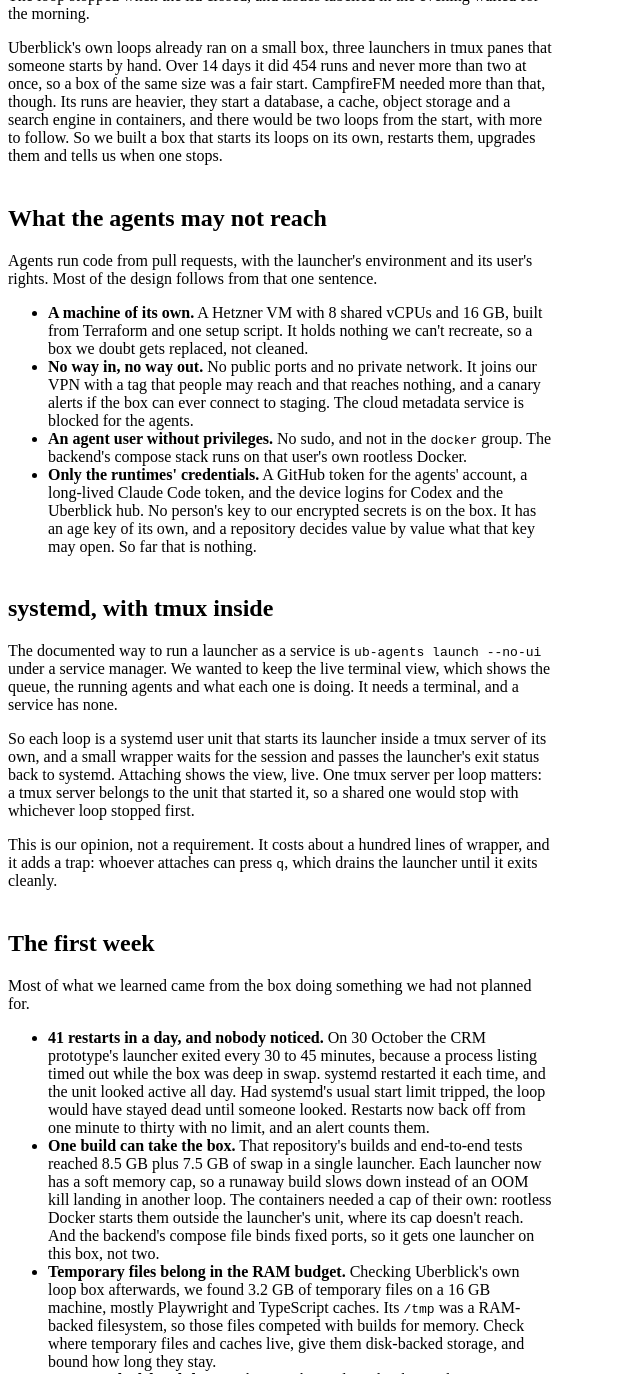
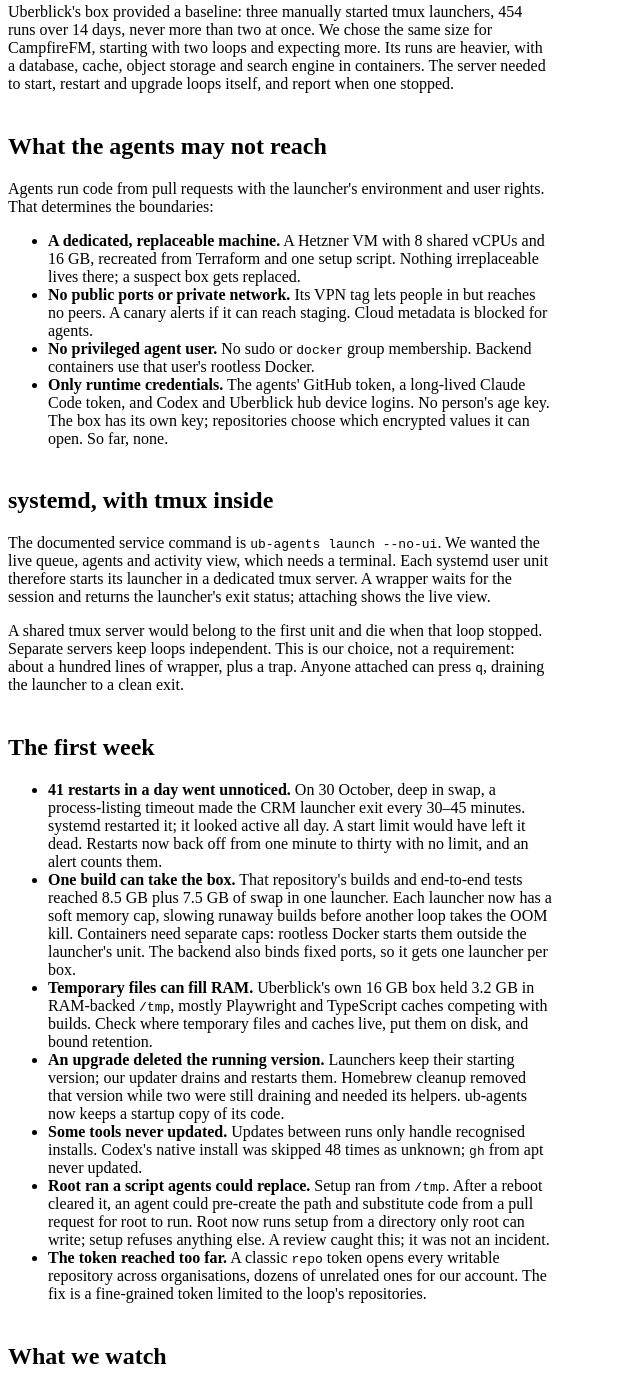
Before and after one commit to uberblick-ai/uberblick.ai, a plain HTML site: page pages/blog/2026/agent-loops-off-the-laptop.html in a window 1280 px wide. Shown: the part 318-1692 px from the top of the page, without its empty margins (0-640 px from the left). Drawn offline with Linux system fonts and the light colour scheme.

Commit message:
Tighten the loop-server post while retaining its operating lessons

```diff
--- a/pages/blog/2026/agent-loops-off-the-laptop.html
+++ b/pages/blog/2026/agent-loops-off-the-laptop.html
@@ -11,55 +11,53 @@
   <p class="crumb"><a href="/">Uberblick</a> / <a href="/blog">Blog</a> / Building note</p>
   <h1>Moving our agent loops off the laptop</h1>
   <p class="byline">Ben · <span class="tag">Building note</span></p>
-  <p class="lede">Since 26 October, the agent loops that build <a href="https://joincampfire.fm">CampfireFM</a> run on a server of their own instead of on my laptop: the backend, a CRM prototype and, since this week, the studio app. This note says how we set it up, what went wrong in the first week, and which parts we would do the same way anywhere.</p>
+  <p class="lede">Since 26 October, <a href="https://joincampfire.fm">CampfireFM</a>'s agent loops run on a dedicated server: the backend, a CRM prototype and, since this week, the studio app. Here's the setup, what broke, and what carries over to other teams.</p>
 </div>
 <article class="col">
 
   <section class="q" id="why"><h2>Why a server</h2>
-  <p>Our loop is <a href="https://agents.uberblick.ai">ub-agents</a>: a preparer, an implementer, a reviewer and an integrator, steered by GitHub labels. A launcher claims the next item from the queue and runs the agent for it, wherever you start it. For weeks that was a terminal on my laptop. The loop stopped when the lid closed, and issues labelled in the evening waited for the morning.</p>
-  <p>Uberblick's own loops already ran on a small box, three launchers in tmux panes that someone starts by hand. Over 14 days it did 454 runs and never more than two at once, so a box of the same size was a fair start. CampfireFM needed more than that, though. Its runs are heavier, they start a database, a cache, object storage and a search engine in containers, and there would be two loops from the start, with more to follow. So we built a box that starts its loops on its own, restarts them, upgrades them and tells us when one stops.</p>
+  <p><a href="https://agents.uberblick.ai">ub-agents</a> runs a preparer, implementer, reviewer and integrator, steered by GitHub labels. A launcher claims queued work wherever it runs. On my laptop, closing the lid stopped it; evening issues waited until morning.</p>
+  <p>Uberblick's box provided a baseline: three manually started tmux launchers, 454 runs over 14 days, never more than two at once. We chose the same size for CampfireFM, starting with two loops and expecting more. Its runs are heavier, with a database, cache, object storage and search engine in containers. The server needed to start, restart and upgrade loops itself, and report when one stopped.</p>
   </section>
 
   <section class="q" id="box"><h2>What the agents may not reach</h2>
-  <p>Agents run code from pull requests, with the launcher's environment and its user's rights. Most of the design follows from that one sentence.</p>
+  <p>Agents run code from pull requests with the launcher's environment and user rights. That determines the boundaries:</p>
   <ul>
-    <li><strong>A machine of its own.</strong> A Hetzner VM with 8 shared vCPUs and 16 GB, built from Terraform and one setup script. It holds nothing we can't recreate, so a box we doubt gets replaced, not cleaned.</li>
-    <li><strong>No way in, no way out.</strong> No public ports and no private network. It joins our VPN with a tag that people may reach and that reaches nothing, and a canary alerts if the box can ever connect to staging. The cloud metadata service is blocked for the agents.</li>
-    <li><strong>An agent user without privileges.</strong> No sudo, and not in the <code>docker</code> group. The backend's compose stack runs on that user's own rootless Docker.</li>
-    <li><strong>Only the runtimes' credentials.</strong> A GitHub token for the agents' account, a long-lived Claude Code token, and the device logins for Codex and the Uberblick hub. No person's key to our encrypted secrets is on the box. It has an age key of its own, and a repository decides value by value what that key may open. So far that is nothing.</li>
+    <li><strong>A dedicated, replaceable machine.</strong> A Hetzner VM with 8 shared vCPUs and 16 GB, recreated from Terraform and one setup script. Nothing irreplaceable lives there; a suspect box gets replaced.</li>
+    <li><strong>No public ports or private network.</strong> Its VPN tag lets people in but reaches no peers. A canary alerts if it can reach staging. Cloud metadata is blocked for agents.</li>
+    <li><strong>No privileged agent user.</strong> No sudo or <code>docker</code> group membership. Backend containers use that user's rootless Docker.</li>
+    <li><strong>Only runtime credentials.</strong> The agents' GitHub token, a long-lived Claude Code token, and Codex and Uberblick hub device logins. No person's age key. The box has its own key; repositories choose which encrypted values it can open. So far, none.</li>
   </ul>
   </section>
 
   <section class="q" id="tmux"><h2>systemd, with tmux inside</h2>
-  <p>The documented way to run a launcher as a service is <code>ub-agents launch --no-ui</code> under a service manager. We wanted to keep the live terminal view, which shows the queue, the running agents and what each one is doing. It needs a terminal, and a service has none.</p>
-  <p>So each loop is a systemd user unit that starts its launcher inside a tmux server of its own, and a small wrapper waits for the session and passes the launcher's exit status back to systemd. Attaching shows the view, live. One tmux server per loop matters: a tmux server belongs to the unit that started it, so a shared one would stop with whichever loop stopped first.</p>
-  <p>This is our opinion, not a requirement. It costs about a hundred lines of wrapper, and it adds a trap: whoever attaches can press <code>q</code>, which drains the launcher until it exits cleanly.</p>
+  <p>The documented service command is <code>ub-agents launch --no-ui</code>. We wanted the live queue, agents and activity view, which needs a terminal. Each systemd user unit therefore starts its launcher in a dedicated tmux server. A wrapper waits for the session and returns the launcher's exit status; attaching shows the live view.</p>
+  <p>A shared tmux server would belong to the first unit and die when that loop stopped. Separate servers keep loops independent. This is our choice, not a requirement: about a hundred lines of wrapper, plus a trap. Anyone attached can press <code>q</code>, draining the launcher to a clean exit.</p>
   </section>
 
   <section class="q" id="week"><h2>The first week</h2>
-  <p>Most of what we learned came from the box doing something we had not planned for.</p>
   <ul>
-    <li><strong>41 restarts in a day, and nobody noticed.</strong> On 30 October the CRM prototype's launcher exited every 30 to 45 minutes, because a process listing timed out while the box was deep in swap. systemd restarted it each time, and the unit looked active all day. Had systemd's usual start limit tripped, the loop would have stayed dead until someone looked. Restarts now back off from one minute to thirty with no limit, and an alert counts them.</li>
-    <li><strong>One build can take the box.</strong> That repository's builds and end-to-end tests reached 8.5 GB plus 7.5 GB of swap in a single launcher. Each launcher now has a soft memory cap, so a runaway build slows down instead of an OOM kill landing in another loop. The containers needed a cap of their own: rootless Docker starts them outside the launcher's unit, where its cap doesn't reach. And the backend's compose file binds fixed ports, so it gets one launcher on this box, not two.</li>
-    <li><strong>Temporary files belong in the RAM budget.</strong> Checking Uberblick's own loop box afterwards, we found 3.2 GB of temporary files on a 16 GB machine, mostly Playwright and TypeScript caches. Its <code>/tmp</code> was a RAM-backed filesystem, so those files competed with builds for memory. Check where temporary files and caches live, give them disk-backed storage, and bound how long they stay.</li>
-    <li><strong>An upgrade deleted the running version.</strong> A launcher keeps the version it started with, so our updater drains each loop and starts it again. Homebrew's cleanup removed the old version while two launchers were still draining on it, and a draining launcher still starts helpers from its own install. ub-agents now keeps a copy of its own code from startup, so a cleanup no longer matters.</li>
-    <li><strong>Some tools never updated.</strong> ub-agents keeps the agent CLIs current between runs, but only installs it recognises. Codex from its own installer was skipped 48 times as an unknown installation, and <code>gh</code> from apt not at all.</li>
-    <li><strong>Root ran a script the agents could swap.</strong> Setup was copied to <code>/tmp</code> and run as root from there. After a reboot clears <code>/tmp</code>, any agent run can create that directory first and replace the script, which is root for whatever a pull request contains. Root now runs setup only from a directory only root can write, and the script refuses anything else. A review of the setup caught this, not an incident.</li>
-    <li><strong>The token reached too far.</strong> We started with a classic GitHub token, and <code>repo</code> opens every repository the account can write to, in every organisation, dozens of unrelated ones in our case. The fix is a fine-grained token for the loop's repositories and nothing else.</li>
+    <li><strong>41 restarts in a day went unnoticed.</strong> On 30 October, deep in swap, a process-listing timeout made the CRM launcher exit every 30–45 minutes. systemd restarted it; it looked active all day. A start limit would have left it dead. Restarts now back off from one minute to thirty with no limit, and an alert counts them.</li>
+    <li><strong>One build can take the box.</strong> That repository's builds and end-to-end tests reached 8.5 GB plus 7.5 GB of swap in one launcher. Each launcher now has a soft memory cap, slowing runaway builds before another loop takes the OOM kill. Containers need separate caps: rootless Docker starts them outside the launcher's unit. The backend also binds fixed ports, so it gets one launcher per box.</li>
+    <li><strong>Temporary files can fill RAM.</strong> Uberblick's own 16 GB box held 3.2 GB in RAM-backed <code>/tmp</code>, mostly Playwright and TypeScript caches competing with builds. Check where temporary files and caches live, put them on disk, and bound retention.</li>
+    <li><strong>An upgrade deleted the running version.</strong> Launchers keep their starting version; our updater drains and restarts them. Homebrew cleanup removed that version while two were still draining and needed its helpers. ub-agents now keeps a startup copy of its code.</li>
+    <li><strong>Some tools never updated.</strong> Updates between runs only handle recognised installs. Codex's native install was skipped 48 times as unknown; <code>gh</code> from apt never updated.</li>
+    <li><strong>Root ran a script agents could replace.</strong> Setup ran from <code>/tmp</code>. After a reboot cleared it, an agent could pre-create the path and substitute code from a pull request for root to run. Root now runs setup from a directory only root can write; setup refuses anything else. A review caught this; it was not an incident.</li>
+    <li><strong>The token reached too far.</strong> A classic <code>repo</code> token opens every writable repository across organisations, dozens of unrelated ones for our account. The fix is a fine-grained token limited to the loop's repositories.</li>
   </ul>
   </section>
 
   <section class="q" id="watch"><h2>What we watch</h2>
-  <p>"Unit failed" turned out to catch almost nothing. The alerts that matter are the ones the service manager doesn't show: a launcher restarted three times in three hours, an enabled loop that hasn't run for 15 minutes, a launcher still on an old version twelve hours after an upgrade, and a failing <code>ub-agents doctor</code>, because a launcher stays up while every run fails on an expired login. Health is collected as root, so nothing an agent changes can make a broken loop look healthy. One more alert fires when the agent user has a service, a crontab entry or an SSH key that setup didn't install.</p>
+  <p>“Unit failed” catches little when restarts keep a broken loop active. We alert on three restarts in three hours, an enabled loop idle for 15 minutes, a version still old twelve hours after upgrade, and failing <code>ub-agents doctor</code> checks: expired logins can fail every run while the launcher stays up. Root collects health so agents cannot falsify it. Unexpected services, crontab entries or SSH keys in the agent account also trigger an alert.</p>
   </section>
 
   <section class="q" id="generic"><h2>What carries over</h2>
-  <p>Very little of this is about systemd, tmux or Hetzner. Each fix answers a requirement any service manager has to meet: restart on every exit with a growing delay, stop with a signal that releases the claim, and watch for the loop that is up but not working. Writing those down showed us a change for our own setup too. A service that restarts on every exit it didn't ask for also starts a loop again after an accidental <code>q</code>, which makes the trap above harmless. Ours still lets a clean exit stand, so that is the next change on the box.</p>
-  <p>We wrote the requirements up as <a href="https://agents.uberblick.ai/docs/best-practices/launchers-on-a-server.html">Run launchers on a server</a> on the ub-agents site, with the settings that matter for systemd, launchd and Docker Compose. It is the reference; this note is the story behind it.</p>
+  <p>Any service manager needs to restart on every unrequested exit with a growing delay, stop with a signal that releases the claim, and detect a loop that's up but not working. Restarting clean exits also recovers from an accidental <code>q</code>. Ours still lets those exits stand; fixing that is next.</p>
+  <p><a href="https://agents.uberblick.ai/docs/best-practices/launchers-on-a-server.html">Run launchers on a server</a> is the reference, with settings for systemd, launchd and Docker Compose. This post is the story behind it.</p>
   </section>
 
   <section class="q" id="next"><h2>Next</h2>
-  <p>Our updater is on its way out. From the next release, ub-agents can <a href="https://agents.uberblick.ai/docs/configuration/runtime-updates.html#updating-the-launcher">upgrade and restart itself</a> between runs, in place, and leaves a release that needs every launcher upgraded together to us. The next piece would be a view that attaches to a launcher running without one, which would replace tmux. Until then, the box runs three loops around the clock, and my laptop lid is mine again.</p>
+  <p>From the next release, ub-agents can <a href="https://agents.uberblick.ai/docs/configuration/runtime-updates.html#updating-the-launcher">upgrade and restart itself</a> in place between runs, replacing our updater. Releases needing every launcher upgraded together still wait for us. An attachable view for a launcher running without one could replace tmux next. Until then, three loops run around the clock, and my laptop lid is mine again.</p>
   </section>
 
 </article>
```
